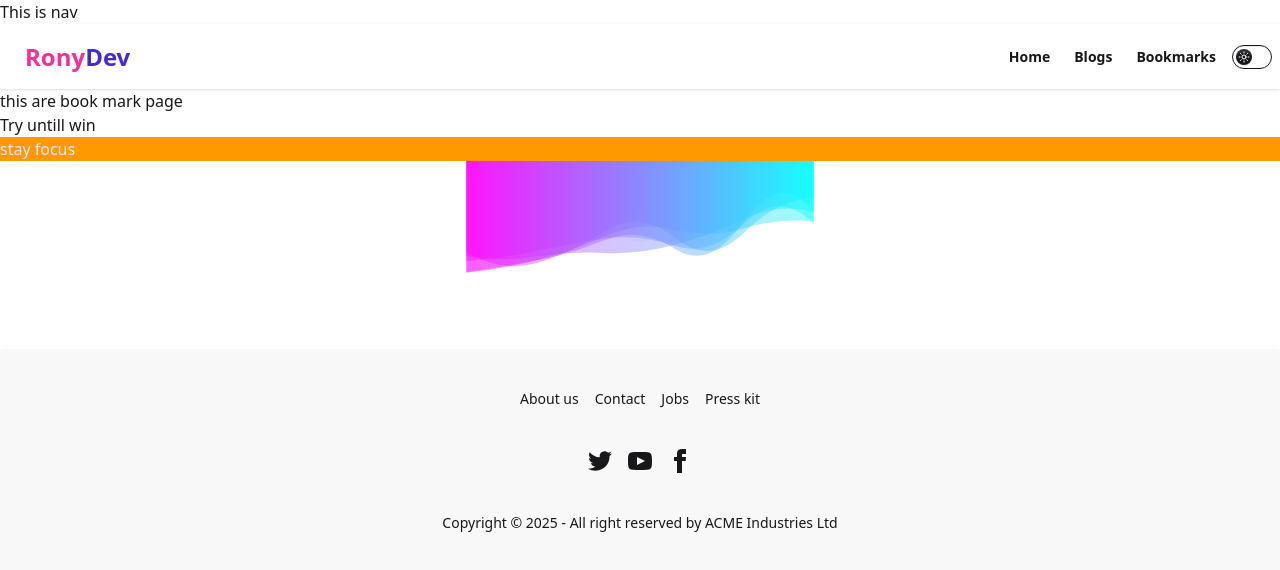
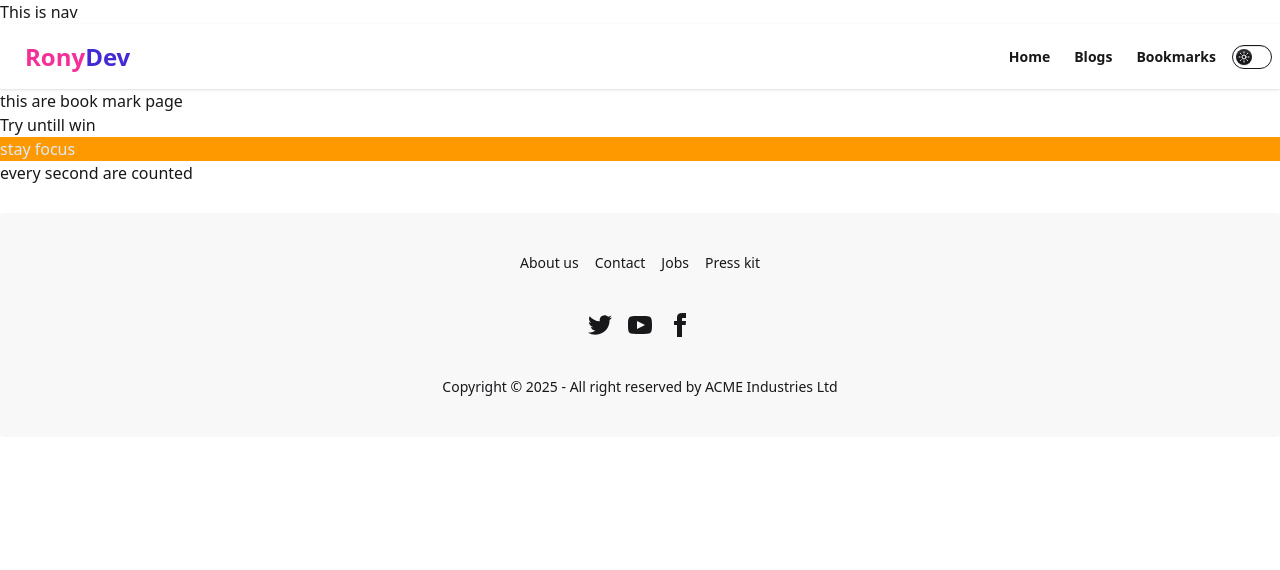
Before and after one commit to abuyusufrony/my-eid-pratice, a React (Vite) app: page /Bookmarks in a window 1280 px wide. Shown: the top 570 px of the page. Built offline with nearby package versions, Linux system fonts and the light colour scheme.

Commit message:
sleeping

```diff
--- a/src/Components/Banner/Banner.jsx
+++ b/src/Components/Banner/Banner.jsx
@@ -4,7 +4,7 @@ import wave from '../../assets/wave.svg'
 const Banner = () => {
     return (
         <div>
-            <div className="banner-conatiner">
+            <div className="banner-conatiner ">
                 <div className="hero bg-base-200 min-h-screen">
                     <div className="hero-content text-center">
                         <div className="max-w-md">
@@ -16,6 +16,10 @@ const Banner = () => {
                             <button className="btn btn-primary">Get Started</button>
                         </div>
                     </div>
+
+                </div>
+                <div>
+                    <img className=' ' src={wave} alt="" />
                 </div>
 
             </div>
--- a/src/Components/Bookmark/Bookmarks.jsx
+++ b/src/Components/Bookmark/Bookmarks.jsx
@@ -6,6 +6,9 @@ const Bookmarks = () => {
             <h2>this are book mark page</h2>
             <h2>Try untill win </h2>
             <div className="text-blue-100 bg-amber-500"> stay focus</div>
+            <div className="div">
+                <h2>every second are counted</h2>
+            </div>
         </div>
     );
 };
--- a/src/Components/Hook/Hook.jsx
+++ b/src/Components/Hook/Hook.jsx
@@ -11,7 +11,7 @@ const Hook = () => {
         <div>
             <Nav></Nav>
             <Outlet></Outlet>
-            <img className='w-full h-40' src={wave} alt="" />
+
             <Footer></Footer>
 
 
```
